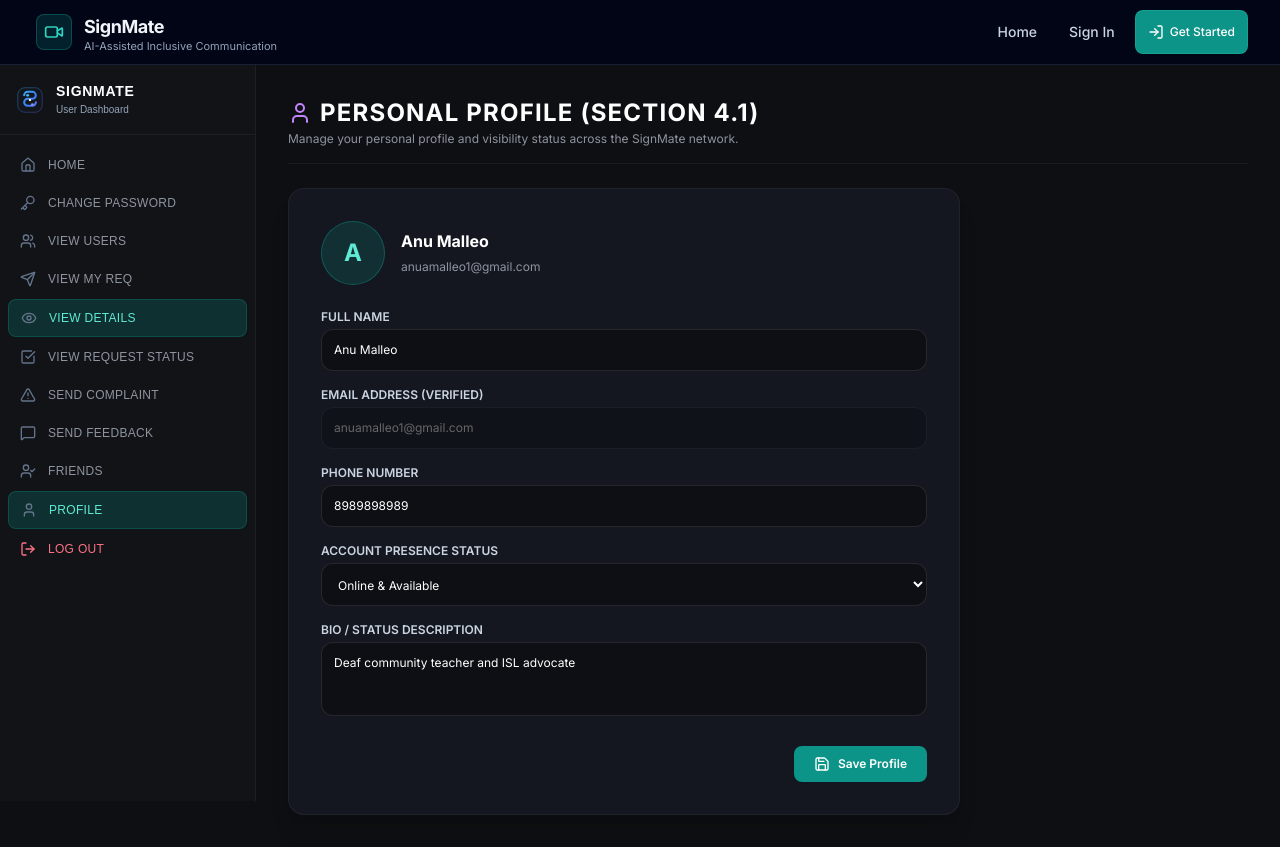
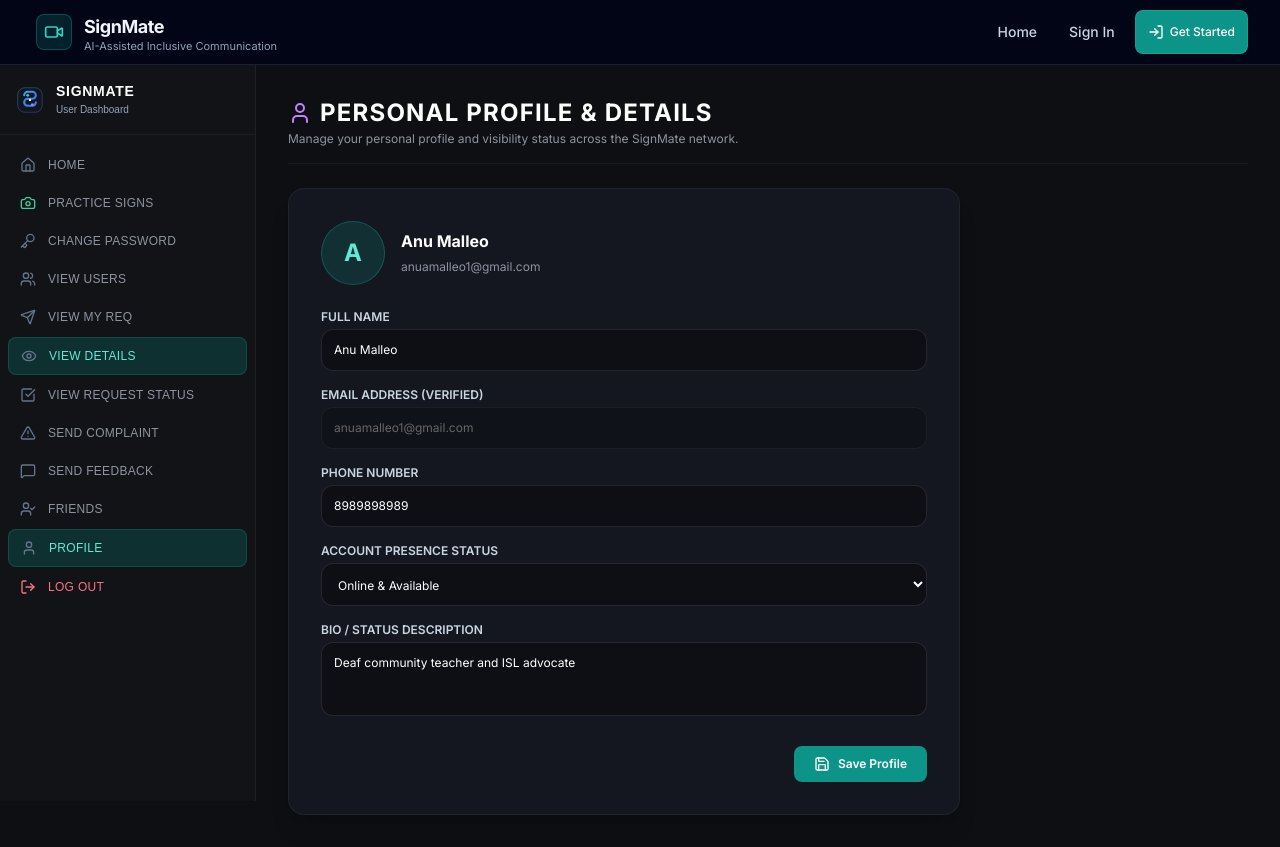
Before and after one commit to rashhiye/signmate-ai-for-inclusive-communication, a React (Vite) app: page /user/profile in a window 1280 px wide. Built offline with nearby package versions, Linux system fonts and the light colour scheme; no server answers.

Commit message:
fix: resolve routing discrepancies, mount offline sign practice and polish user views

```diff
--- a/src/App.tsx
+++ b/src/App.tsx
@@ -24,6 +24,7 @@ import { UserRequestsPage } from './pages/user/UserRequestsPage';
 import { UserComplaintsPage } from './pages/user/UserComplaintsPage';
 import { UserFeedbackPage } from './pages/user/UserFeedbackPage';
 import { UserProfilePage } from './pages/user/UserProfilePage';
+import { UserOfflineDetectionPage } from './pages/user/UserOfflineDetectionPage';
 
 const AppLayout: React.FC = () => {
   const location = useLocation();
@@ -55,12 +56,14 @@ const AppLayout: React.FC = () => {
           <Route path="/register" element={<RegisterPage />} />
           <Route path="/User/register" element={<RegisterPage />} />
           <Route path="/forgotemail" element={<SecurityPage />} />
+          <Route path="/forgot-password" element={<SecurityPage />} />
+          <Route path="/forgotpassword" element={<SecurityPage />} />
 
           {/* User Home Dashboard (Screenshot Page 66) */}
           <Route path="/dashboard" element={<DashboardPage />} />
 
           {/* User Portal Modules */}
-          <Route path="/user/offline-detection" element={<Navigate to="/dashboard" replace />} />
+          <Route path="/user/offline-detection" element={<UserOfflineDetectionPage />} />
           <Route path="/user/learning" element={<Navigate to="/dashboard" replace />} />
           <Route path="/user/change-password" element={<SecurityPage />} />
           <Route path="/user/find-users" element={<UserDirectoryPage />} />
--- a/src/components/user/UserSidebar.tsx
+++ b/src/components/user/UserSidebar.tsx
@@ -14,6 +14,7 @@ import {
   UserCheck,
   User,
   LogOut,
+  Camera,
 } from 'lucide-react';
 
 interface UserSidebarProps {
@@ -32,6 +33,7 @@ export const UserSidebar: React.FC<UserSidebarProps> = ({ onCloseMobile }) => {
 
   const navItems = [
     { label: 'HOME', to: '/dashboard', icon: <Home className="w-4 h-4" /> },
+    { label: 'PRACTICE SIGNS', to: '/user/offline-detection', icon: <Camera className="w-4 h-4 text-emerald-400" /> },
     { label: 'CHANGE PASSWORD', to: '/user/change-password', icon: <Key className="w-4 h-4" /> },
     { label: 'VIEW USERS', to: '/user/find-users', icon: <Users className="w-4 h-4" /> },
     { label: 'VIEW MY REQ', to: '/user/requests', icon: <Send className="w-4 h-4" /> },
--- a/src/pages/DashboardPage.tsx
+++ b/src/pages/DashboardPage.tsx
@@ -20,6 +20,7 @@ import {
   LogOut,
   PlusCircle,
   Hash,
+  Camera,
 } from 'lucide-react';
 
 export const DashboardPage: React.FC = () => {
@@ -34,6 +35,7 @@ export const DashboardPage: React.FC = () => {
   };
 
   const dashboardActions = [
+    { label: 'PRACTICE SIGNS', icon: <Camera className="w-5 h-5 text-emerald-400" />, action: () => navigate('/user/offline-detection') },
     { label: 'FIND USERS', icon: <Users className="w-5 h-5 text-sky-400" />, action: () => navigate('/user/find-users') },
     { label: 'MY FRIENDS', icon: <UserCheck className="w-5 h-5 text-emerald-400" />, action: () => navigate('/user/friends') },
     { label: 'SENT REQUESTS', icon: <Send className="w-5 h-5 text-indigo-400" />, action: () => navigate('/user/requests?tab=sent') },
--- a/src/pages/user/UserProfilePage.tsx
+++ b/src/pages/user/UserProfilePage.tsx
@@ -41,7 +41,7 @@ export const UserProfilePage: React.FC = () => {
         <div className="border-b border-white/5 pb-4">
           <h1 className="text-xl sm:text-2xl font-bold uppercase tracking-wider text-white flex items-center gap-2">
             <User className="w-6 h-6 text-purple-400" />
-            <span>Personal Profile (Section 4.1)</span>
+            <span>Personal Profile & Details</span>
           </h1>
           <p className="text-xs text-[#8e94a0] mt-0.5">
             Manage your personal profile and visibility status across the SignMate network.
```
